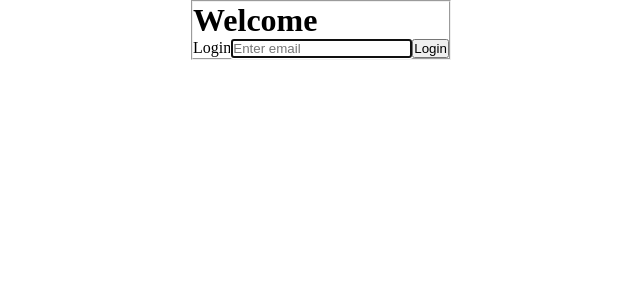
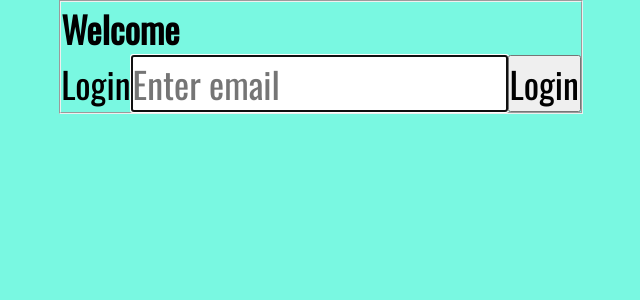
Before and after one commit to GeracNeto/dog-breed, a React (Vite) app: page / in a window 1280 px wide. Shown: the top 300 px of the page, without its empty margins (319-959 px from the left). Built offline with nearby package versions, Linux system fonts and the light colour scheme.

Commit message:
Importado familia de fontes utilizada no projeto e definido background do body

```diff
--- a/src/styles/global.css
+++ b/src/styles/global.css
@@ -1,7 +1,16 @@
+@import url('https://fonts.googleapis.com/css2?family=Mouse+Memoirs&family=Oswald&display=swap');
+
 *{
     margin: 0;
     padding: 0;
     box-sizing: border-box;
+
+    font-size: 1.5rem;
+    font-family: 'Oswald', sans-serif;
+}
+
+body{
+    background-color: #04f3c788;
 }
 
 button{
```
